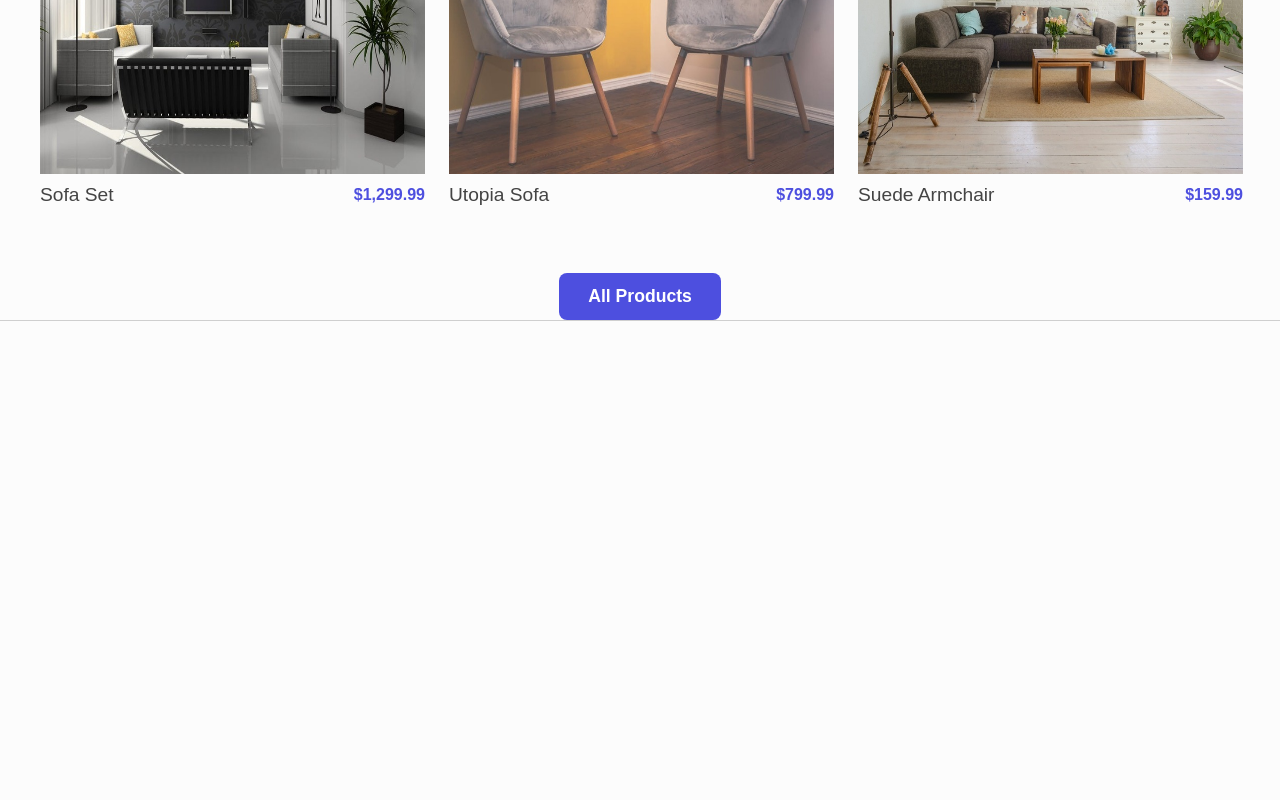
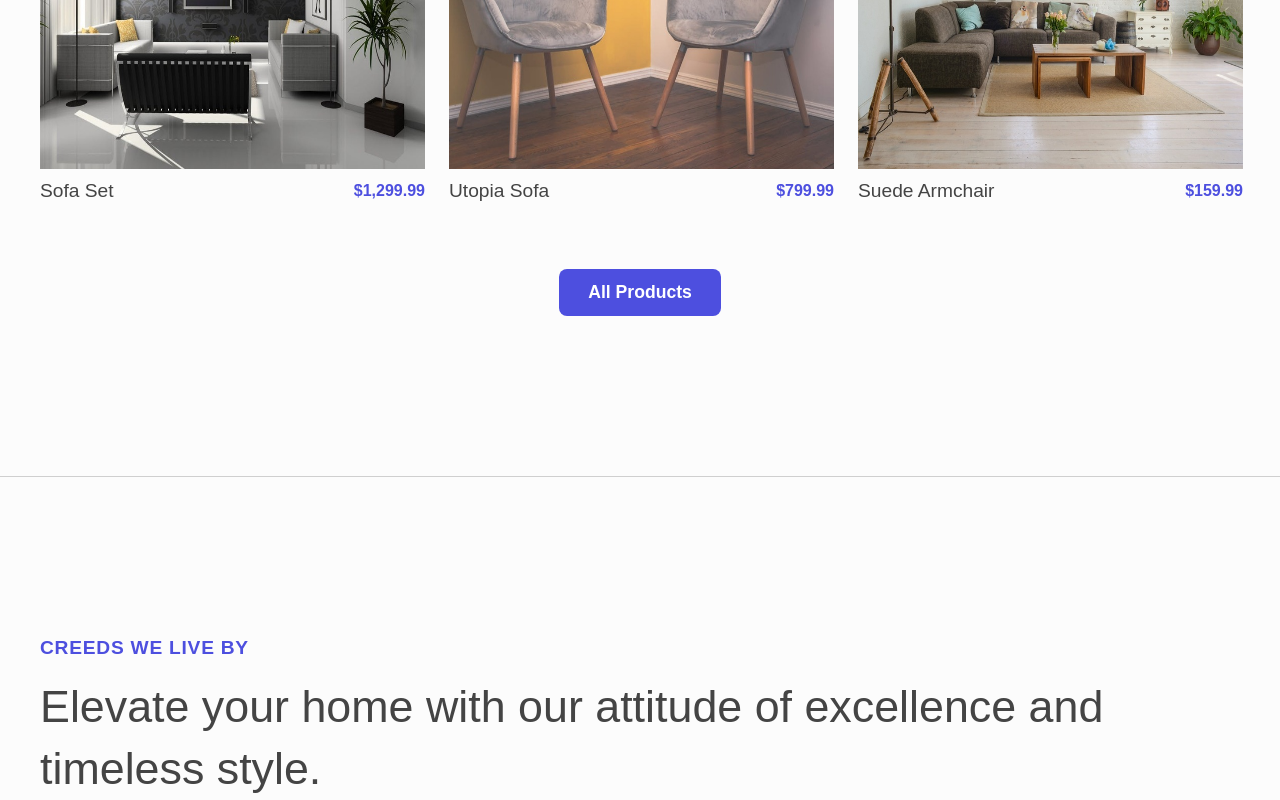
Before and after one commit to sasanedicbn/Home-Heaven-e-commerce, a React (Vite) app: page / in a window 1280 px wide. Shown: the part 1506-2306 px from the top of the page. Before the commit the page ends 1987 px from the top, so only its background shows below. Built offline with nearby package versions, Linux system fonts and the light colour scheme.

Commit message:
Working on Creeds component

```diff
--- a/src/App.tsx
+++ b/src/App.tsx
@@ -1,5 +1,6 @@
 
 import './App.css'
+import Creeds from './pages/Creeds'
 import Featured from './pages/Featured'
 import FeaturedProducts from './pages/FeaturedProducts'
 import Header from './pages/Header'
@@ -14,6 +15,7 @@ function App() {
      <Header/>
      <Featured/>
      <FeaturedProducts/>
+     <Creeds/>
     </>
   )
 }
--- a/src/index.css
+++ b/src/index.css
@@ -140,12 +140,12 @@ color: var(--color-paragraph-primary);
 /* FEATUREDPRODUCTS */
 .section-featured-products{
   margin-top: 10rem;
-  margin-bottom: 10rem;
+  padding-bottom: 10rem;
   border-bottom: 1px solid rgb(207, 207, 207);
 }
-.featured-header-description{
+.featured-header-description,.header-description-creeds{
   color: var(--color-paragraph-primary);
-  font-size: 3rem;
+  font-size: 2.8rem;
   font-weight: 500;
   line-height: 1.4;
 }
@@ -187,3 +187,18 @@ color: var(--color-paragraph-primary);
 .btn-featured:hover{
   background-color: rgb(44, 47, 212);;
 }
+/* Creeds */
+.section-creeds{
+  padding-top: 10rem;
+  max-width: 75rem;
+  margin: 0 auto;
+}
+.header-title{
+  color: var(--color-primary);
+  font-size: 1.2rem;
+  font-weight: 500;
+  letter-spacing: .75px;
+  margin-bottom: 1rem;
+  text-transform: uppercase;
+  font-weight: bold;
+}
--- /dev/null
+++ b/src/pages/Creeds.tsx
@@ -0,0 +1,13 @@
+const Creeds = () => {
+    return(
+        <section className="section-creeds">
+            <div className="container-creeds">
+             <div className="creeds-header">
+              <h3 className="header-title">Creeds we live by</h3>
+              <h4 className="header-description-creeds">Elevate your home with our attitude of excellence and timeless style.</h4>
+             </div>
+            </div>
+        </section>
+    )
+}
+export default Creeds;
```
